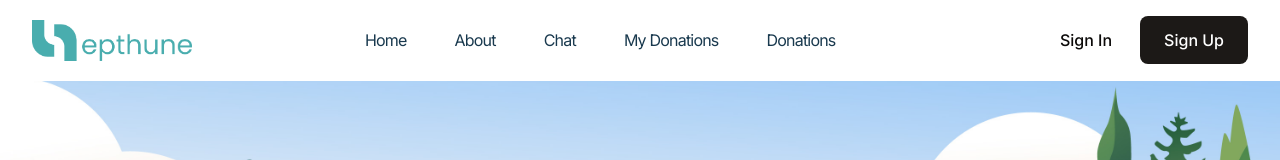
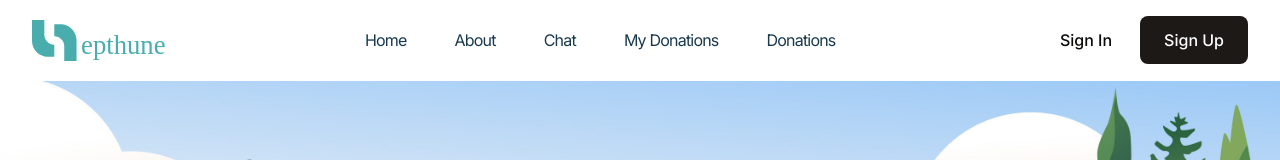
Before and after one commit to alfnsnff/Nepthune, a Next.js app: page / in a window 1280 px wide. Shown: the top 160 px of the page. Built offline with nearby package versions, Linux system fonts and the light colour scheme; no server answers; the database is empty.

Commit message:
update navigation

```diff
--- a/src/components/Header/index.tsx
+++ b/src/components/Header/index.tsx
@@ -74,7 +74,7 @@ const Header = () => {
           <div className="relative -mx-4 flex items-center justify-between">
             <div className="w-60 max-w-full px-4">
               <Link href="/" className={`navbar-logo block w-full ${sticky ? 'py-2' : 'py-5'} `}>
-                <Image src={`/images/logo/Nepthune.png`} alt="logo" width={40} height={40} className="header-logo w-40 " />
+                <Image src={`/images/logo/NepthuneLogo.svg`} alt="logo" width={40} height={40} className="header-logo w-40 " />
               </Link>
             </div>
             <div className="flex w-full items-center justify-between px-4">
@@ -136,14 +136,14 @@ const Header = () => {
                 {user ? (
                   <>
                     <p className={`loginBtn px-7 py-3 text-base font-medium ${!sticky && pathUrl === '/' ? 'text-dark' : 'text-dark'}`}>{auth.currentUser?.displayName}</p>
-                    {pathUrl !== '/' || sticky ? (
-                      <button onClick={handleLogout} className="signUpBtn hover:opacity-70 rounded-lg bg-[#49adaeff]  px-6 py-3 text-base font-medium text-white duration-300 ease-in-out hover:bg-opacity-20 hover:text-dark">
+                    {pathUrl !== '/' ? (
+                      <button onClick={handleLogout} className="signUpBtn hover:opacity-70 rounded-lg sm:flex hidden bg-[#49adaeff]  px-6 py-3 text-base font-medium text-white duration-300 ease-in-out hover:bg-opacity-20 hover:text-dark">
                         Sign Out
                       </button>
                     ) : (
                       <button
                         onClick={handleLogout}
-                        className="signUpBtn rounded-lg sm:flex hidden  hover:bg-[#49adaeff]/90 hover:opacity-70 bg-[#49adaeff] dark:hover:bg-white/20 bg-opacity-20 md:px-6 px-2 py-3 md:text-base text-[10px] font-medium text-white duration-300 ease-in-out hover:bg-opacity-100 "
+                        className="signUpBtn rounded-lg md:flex hidden  hover:bg-[#49adaeff]/90 hover:opacity-70 bg-[#49adaeff] dark:hover:bg-white/20 bg-opacity-20 md:px-6 px-2 py-3 md:text-base text-[10px] font-medium text-white duration-300 ease-in-out hover:bg-opacity-100 "
                       >
                         Sign Out
                       </button>
```
